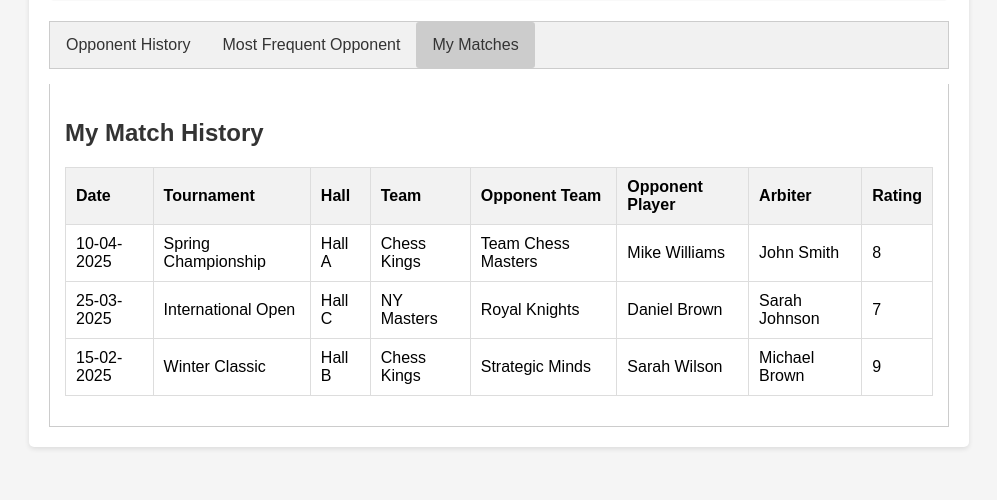
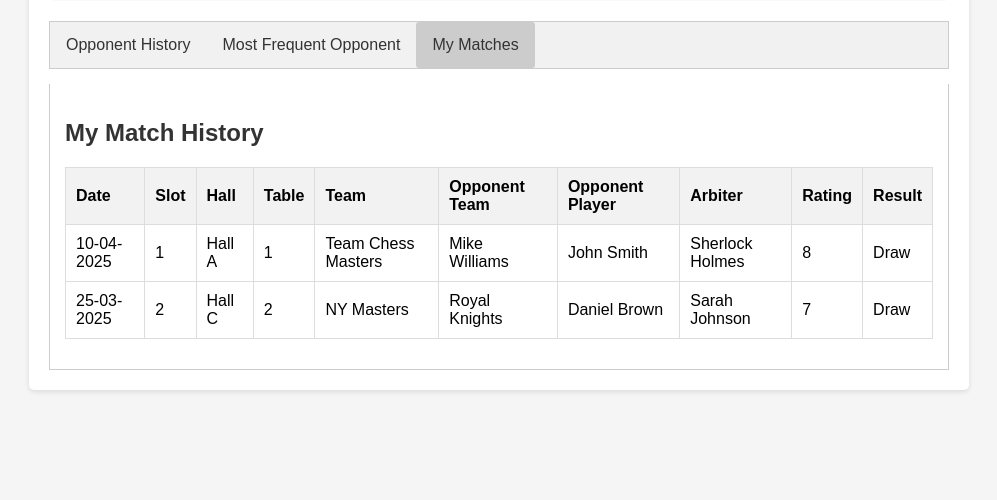
Before and after one commit to ToprakTemir/DB-Web-App, a Flask app: template app/templates/player.html in a window 1280 px wide, after a click on "My Matches". Shown: the part 300-800 px from the top of the page, without its empty margins (141-1138 px from the left). Run offline with Flask 3, Linux system fonts and the light colour scheme; the template is opened without the code that fills it, so the values that code supplies are empty.

Commit message:
Implement Match History for Player

```diff
--- a/app/routes.py
+++ b/app/routes.py
@@ -552,3 +552,49 @@ def fetch_frequent_opponent():
     opponent_history = fetch_opponent_history()
     most_frequent = json.loads(opponent_history.get_data(as_text=True))[0] # ORDER BY used in opponent history query
     return jsonify(most_frequent)
+
+@player.route('/match-history')
+def fetch_match_history():
+    player_username = session['username']
+
+    sql_query = f'''
+    SELECT DATE_FORMAT(m.date, '%d-%m-%Y') as date, m.time_slot, h.hall_name, m.table_id, yt.team_name, opp_t.team_name,
+    CONCAT(opp.name, ' ', opp.surname) as opponent_name,
+    CONCAT(a.name, ' ', a.surname) as arbiter_name,
+    m.ratings, ma.result
+    FROM Matches m
+    JOIN MatchAssignments ma ON m.match_id = ma.match_id
+    JOIN Teams yt ON yt.team_id = ma.team1_id
+    JOIN Teams opp_t ON opp_t.team_id = ma.team2_id
+    JOIN Halls h ON m.hall_id = h.hall_id
+    JOIN Arbiters a ON m.arbiter_username = a.username
+    JOIN Players opp ON opp.username = ma.black_player
+    WHERE ma.white_player = '{player_username}' AND m.date < CURDATE()
+
+    UNION
+
+    SELECT DATE_FORMAT(m.date, '%d-%m-%Y') as date, m.time_slot, h.hall_name, m.table_id, yt.team_name, opp_t.team_name,
+    CONCAT(opp.name, ' ', opp.surname) as opponent_name,
+    CONCAT(a.name, ' ', a.surname) as arbiter_name,
+    m.ratings, ma.result
+    FROM Matches m
+    JOIN MatchAssignments ma ON m.match_id = ma.match_id
+    JOIN Teams yt ON yt.team_id = ma.team2_id
+    JOIN Teams opp_t ON opp_t.team_id = ma.team1_id
+    JOIN Halls h ON m.hall_id = h.hall_id
+    JOIN Arbiters a ON m.arbiter_username = a.username
+    JOIN Players opp ON opp.username = ma.white_player
+    WHERE ma.black_player = '{player_username}' AND m.date < CURDATE()
+
+    ORDER BY date DESC
+
+    '''
+
+    results = execute_sql_command(sql_query)
+    rows = results[0]
+    columns = ['date', 'slot', 'hall_name', 'table', 'your_team', 'opponent_team', 'opponent_name', 'arbiter_name', 'rating', 'result']
+
+    # Convert to list of dicts
+    result = [dict(zip(columns, row)) for row in rows]
+
+    return jsonify(result)
--- a/app/templates/player.html
+++ b/app/templates/player.html
@@ -286,46 +286,42 @@
                 <thead>
                     <tr>
                         <th>Date</th>
-                        <th>Tournament</th>
+                        <th>Slot</th>
                         <th>Hall</th>
+                        <th>Table</th>
                         <th>Team</th>
                         <th>Opponent Team</th>
                         <th>Opponent Player</th>
                         <th>Arbiter</th>
                         <th>Rating</th>
+                        <th>Result</th>
                     </tr>
                 </thead>
                 <tbody>
                     <!-- Rows will be loaded dynamically -->
                     <tr>
                         <td>10-04-2025</td>
-                        <td>Spring Championship</td>
+                        <td>1</td>
                         <td>Hall A</td>
-                        <td>Chess Kings</td>
+                        <td>1</td>
                         <td>Team Chess Masters</td>
                         <td>Mike Williams</td>
                         <td>John Smith</td>
+                        <td>Sherlock Holmes</td>
                         <td>8</td>
+                        <td>Draw</td>
                     </tr>
                     <tr>
                         <td>25-03-2025</td>
-                        <td>International Open</td>
+                        <td>2</td>
                         <td>Hall C</td>
+                        <td>2</td>
                         <td>NY Masters</td>
                         <td>Royal Knights</td>
                         <td>Daniel Brown</td>
                         <td>Sarah Johnson</td>
                         <td>7</td>
-                    </tr>
-                    <tr>
-                        <td>15-02-2025</td>
-                        <td>Winter Classic</td>
-                        <td>Hall B</td>
-                        <td>Chess Kings</td>
-                        <td>Strategic Minds</td>
-                        <td>Sarah Wilson</td>
-                        <td>Michael Brown</td>
-                        <td>9</td>
+                        <td>Draw</td>
                     </tr>
                 </tbody>
             </table>
@@ -414,9 +410,49 @@
 
         // Load match history
         function loadMatchHistory() {
-            // This would be replaced with actual AJAX call to fetch data from the server
-            // For demo purposes, we'll use the static data already in the table
             console.log("Loading match history...");
+
+            fetch('/player/match-history')
+                .then(response => {
+                    if (!response.ok) throw new Error('Network response was not ok');
+                    return response.json();
+                })
+                .then(data => {
+                    const matchesTable = document.getElementById('matches-table').getElementsByTagName('tbody')[0];
+                    matchesTable.innerHTML = ''; // Clear existing rows
+
+                    if (data.length === 0) {
+                        // Display a message if no matches exist
+                        const row = matchesTable.insertRow();
+                        const cell = row.insertCell();
+                        cell.colSpan = 10;
+                        cell.textContent = 'No matches found.';
+                        cell.style.textAlign = 'center';
+                        cell.style.padding = '20px';
+                    } else {
+                        // Populate table with all matches
+                        data.forEach(match => {
+                            const row = matchesTable.insertRow();
+
+                            // Add cells with match data
+                            row.insertCell().textContent = match.date;
+                            row.insertCell().textContent = match.slot;
+                            row.insertCell().textContent = match.hall_name;
+                            row.insertCell().textContent = `${match.table}`;
+                            row.insertCell().textContent = match.your_team;
+                            row.insertCell().textContent = match.opponent_team;
+                            row.insertCell().textContent = match.opponent_name;
+                            row.insertCell().textContent = match.arbiter_name;
+                            row.insertCell().textContent = match.rating || 'Not rated';
+                            row.insertCell().textContent = match.result || 'Unknown';
+
+                        });
+                    }
+                })
+                .catch(error => {
+                    console.error('Error loading matches:', error);
+                    showMessage('Failed to load matches. Please try again later.', 'error');
+                });
         }
 
         // Load player info
```
